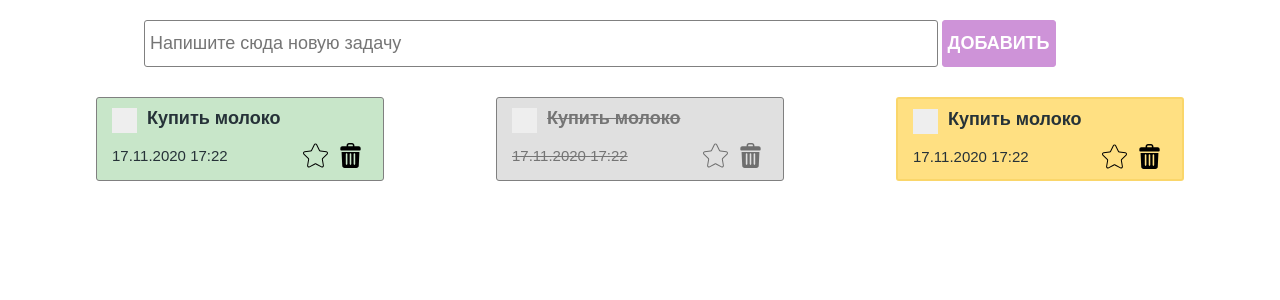
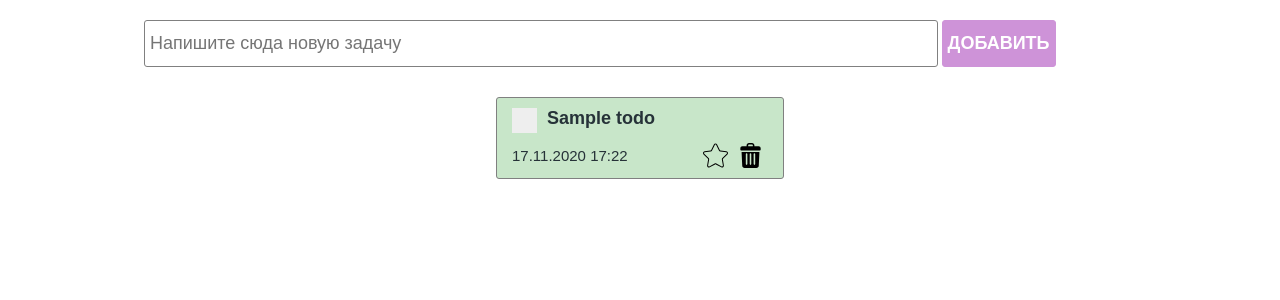
Before and after one commit to Taalaybek/todo-django, a Django app: page / in a window 1280 px wide. Shown: the top 300 px of the page. Run offline with Django 3.2, Linux system fonts and the light colour scheme; tables that the repository leaves empty hold one stand-in row (values such as "Sample post").

Commit message:
displayed todos in for, only title

```diff
--- a/main/templates/index.html
+++ b/main/templates/index.html
@@ -10,7 +10,6 @@
   <link rel="stylesheet" href="{% static 'css/checkbox.css' %}">
 </head>
 <body>
-
   <section>
     <!-- begin:Create todo input -->
     <div class="create-container">
@@ -22,13 +21,14 @@
 
     <!-- begin:Todo list -->
     <div class="todo-container">
+    {% for todo in todos %}
       <div class="todo-item">
         <div class="todo-item__header">
           <label class="checkbox_container">
             <input type="checkbox" />
             <span class="checkmark"></span>
           </label>
-          <h4>Купить молоко</h4>
+          <h4>{{ todo.title }}</h4>
         </div>
 
         <div class="todo-item__footer">
@@ -39,42 +39,7 @@
           </div>
         </div>
       </div>
-
-      <div class="todo-item done">
-        <div class="todo-item__header">
-          <label class="checkbox_container">
-            <input type="checkbox" />
-            <span class="checkmark"></span>
-          </label>
-          <h4>Купить молоко</h4>
-        </div>
-
-        <div class="todo-item__footer">
-          <p>17.11.2020 <span>17:22</span></p>
-          <div class="action-buttons">
-            <img src="{% static 'icons/mark.svg' %}" alt="mark" />
-            <img src="{% static 'icons/done.svg' %}" alt="done" />
-          </div>
-        </div>
-      </div>
-
-      <div class="todo-item marked">
-        <div class="todo-item__header">
-          <label class="checkbox_container">
-            <input type="checkbox" name="mark" />
-            <span class="checkmark"></span>
-          </label>
-          <h4>Купить молоко</h4>
-        </div>
-
-        <div class="todo-item__footer">
-          <p>17.11.2020 <span>17:22</span></p>
-          <div class="action-buttons">
-            <img src="{% static 'icons/mark.svg' %}" alt="mark" />
-            <img src="{% static 'icons/done.svg' %}" alt="done" />
-          </div>
-        </div>
-      </div>
+    {% endfor %}
     </div>
     <!-- end:Todo list -->
   </section>
```
